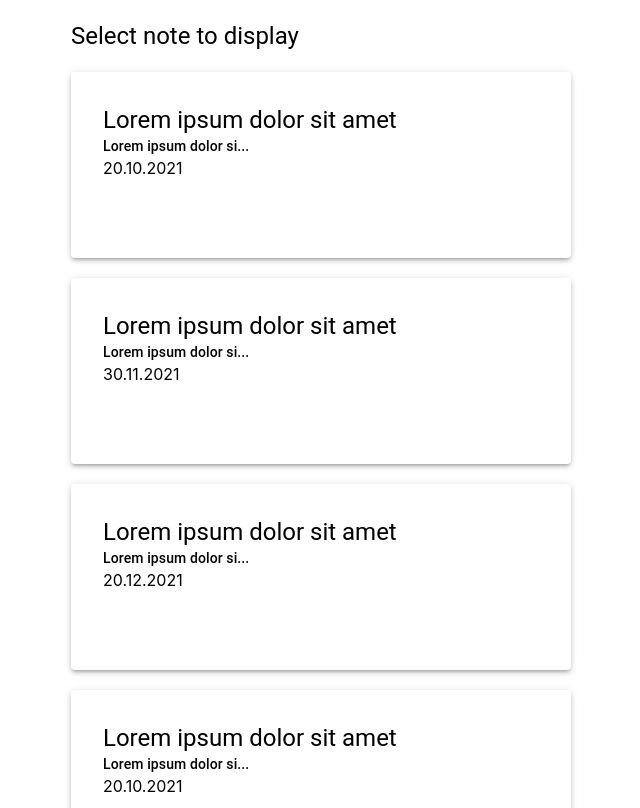
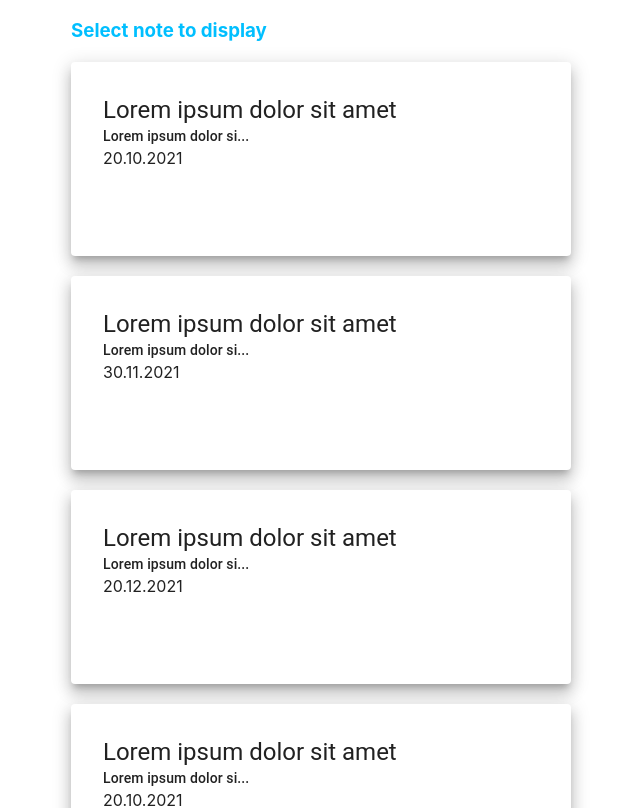
Before and after one commit to AndreyDrozd007/react-module, a React (Create React App) app: page / in a window 1280 px wide. Shown: the top 808 px of the page, without its empty margins (319-959 px from the left). Built offline with nearby package versions, Linux system fonts and the light colour scheme.

Commit message:
refactor: formatting the code and filter imports

```diff
--- a/src/components/Note.js
+++ b/src/components/Note.js
@@ -1,92 +1,24 @@
-import { useEffect, useState } from "react";
-import notesData from "../notesData";
-import Card from "@material-ui/core/Card";
-import CardContent from "@material-ui/core/CardContent";
-import Typography from "@material-ui/core/Typography";
-import { useStyles } from "../styles/styles";
-import ActiveNoteDisplay from "./ActiveNoteDisplay";
+import { useState } from "react";
 
-const Note = (props) => {
-  const classes = useStyles(props);
-  const [activeItem, setActiveItem] = useState(null);
+import NOTES from "../notesData";
+import CardNote from './CardNote'
+import ActiveNote from "./ActiveNoteBlock";
 
-  const PostNote = notesData.map((post) => {
-    return (
-      <ItemsNote
-        post={post}
-        setActiveItem={setActiveItem}
-        activeItem={activeItem}
-      />
-    );
-  });
+export default function Note() {
+  const [activeNote, setActiveNote] = useState(null);
 
   return (
-    <div className={classes.root}>
-      {!activeItem && <ActiveNoteDisplay />}
-      {PostNote}
+    <div>
+      {!activeNote && <ActiveNote />}
+      {NOTES.map((note) => (
+        <CardNote
+          note={note}
+          setActiveNote={setActiveNote}
+          activeNote={activeNote}
+        />
+      )
+    )
+    }
     </div>
-  );
+  )
 };
-
-const ItemsNote = ({
-  post: { id, title, description, date },
-  activeItem,
-  setActiveItem,
-}) => {
-  const classes = useStyles();
-  const [color, setColor] = useState(classes.noteColor);
-  const [display, setDisplay] = useState([]);
-
-  useEffect(() => {
-    if (activeItem !== id) {
-      setColor(classes.noteColor);
-      setDisplay(notesData);
-    }
-  }, [activeItem, id]);
-
-  const handleColor = () => {
-    setColor(classes.activeColor);
-    setActiveItem(id);
-  };
-
-  const handleToggleClick = (id) => {
-    setDisplay((display) =>
-      display.includes(id)
-        ? display.filter((entry) => entry !== id)
-        : [...display, id]
-    );
-  };
-
-  return (
-    <Card
-      className={classes.root}
-      key={id}
-      onClick={() => handleColor(classes.activeColor)}
-      elevation={3}
-    >
-      <CardContent
-        className="notes-wrapper"
-        onClick={() => handleToggleClick(notesData.id)}
-      >
-        <CardContent className={color}>
-          <Typography variant="h5">{title}</Typography>
-          <Typography variant="subtitle2">
-            {description.substring(0, 20)}...
-          </Typography>
-          <div>{date}</div>
-        </CardContent>
-      </CardContent>
-
-      <CardContent>
-        {display.includes(notesData.id) && (
-          <CardContent className="display-wrapper" key={notesData.id}>
-            <Typography variant="h5">{title}</Typography>
-            <Typography variant="body2">{description}</Typography>
-            <div>{date}</div>
-          </CardContent>
-        )}
-      </CardContent>
-    </Card>
-  );
-};
-export default Note;
```
